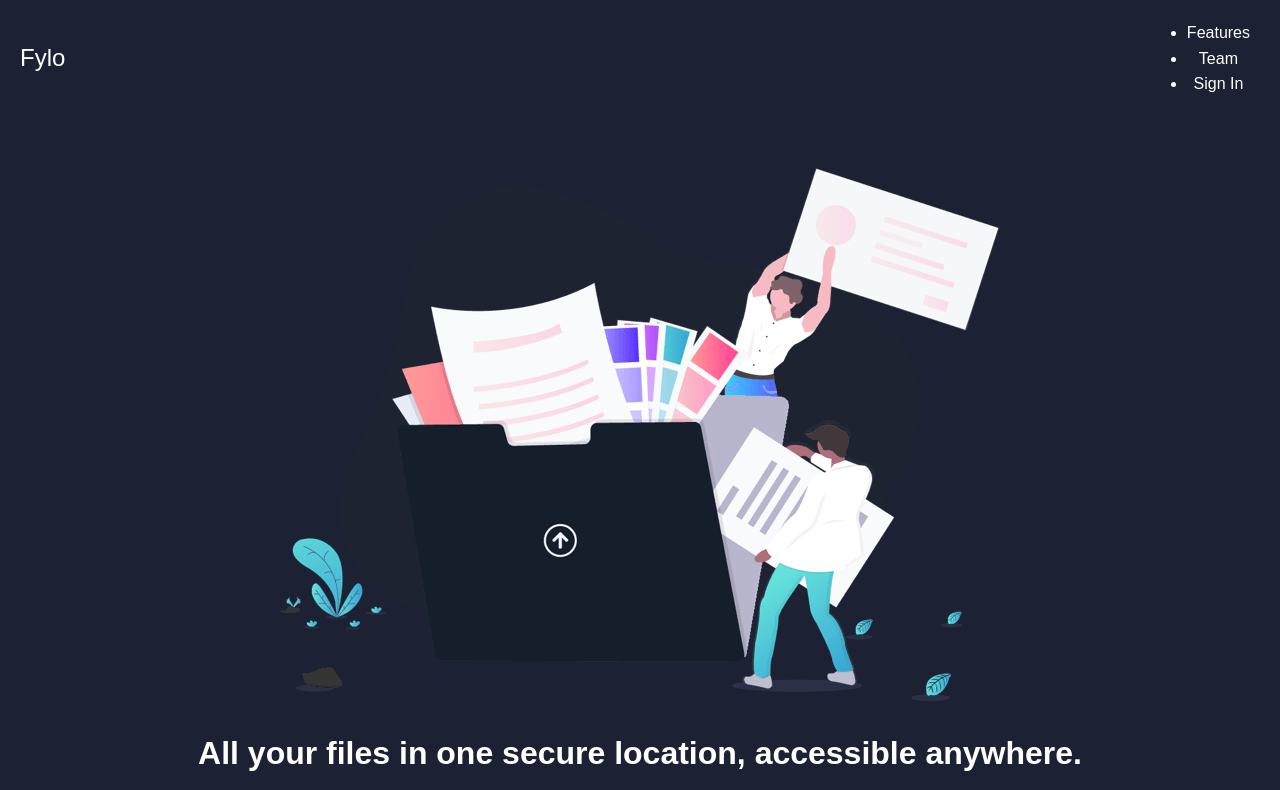
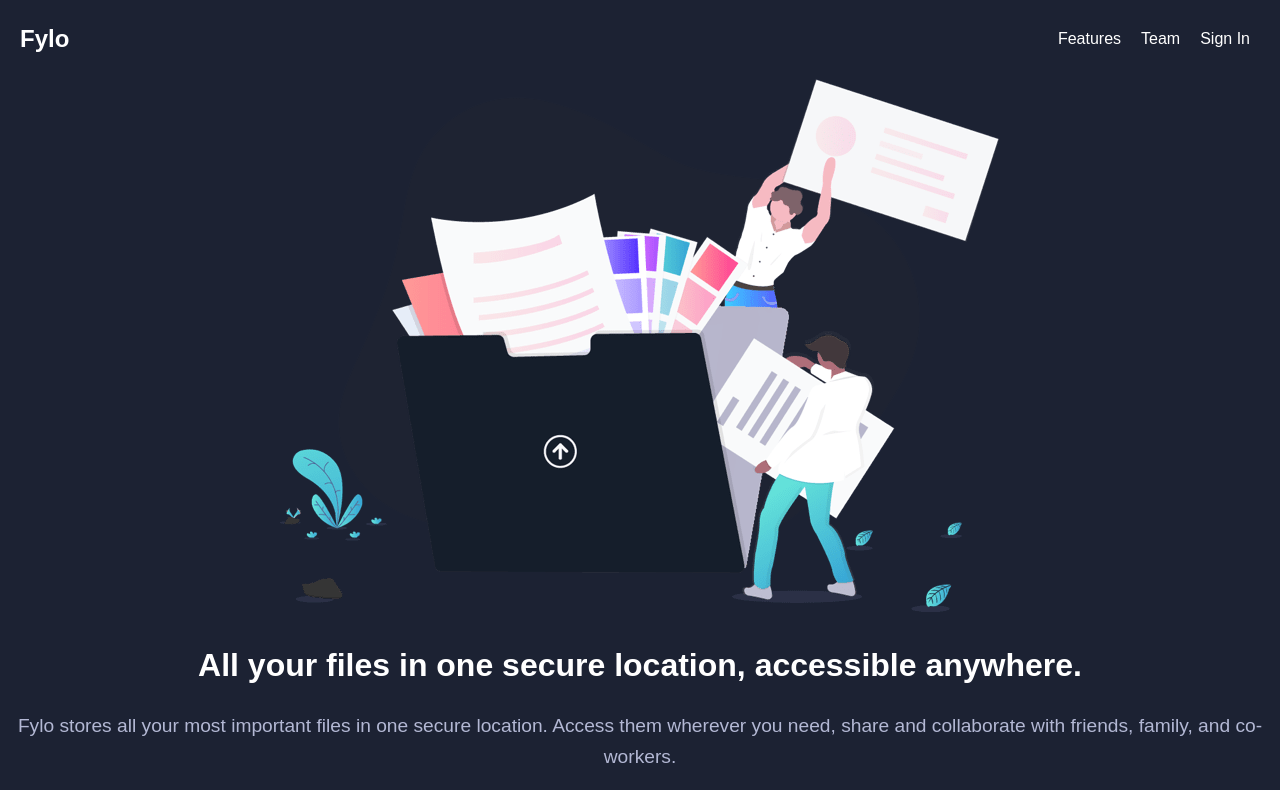
Before and after one commit to GEORGE858/fylo-landing, a plain HTML site: page index.html in a window 1280 px wide. Shown: the top 790 px of the page. Drawn offline with Linux system fonts and the light colour scheme.

Commit message:
navigation bar

```diff
--- a/style.css
+++ b/style.css
@@ -24,6 +24,10 @@
 
   .header .logo {
     font-size: 1.5em;
+    font-weight: bold;
+  }
+
+  .header nav ul {
     display: flex;
     list-style: none;
   }
@@ -35,11 +39,6 @@
   .header nav ul li a {
     color: #ffffff;
     text-decoration: none;
-  }
-
-  /* Hero Section */
-  .hero {
-    padding: 50px 20px;
   }
 
   .hero h1 {
```
